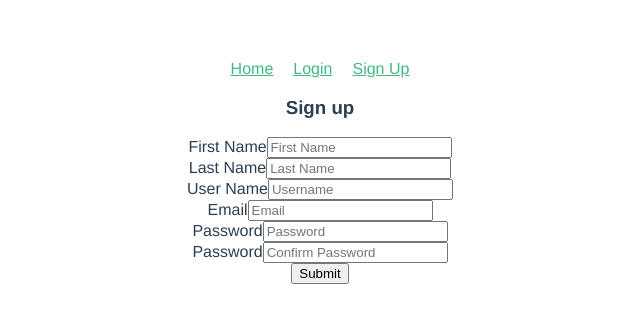
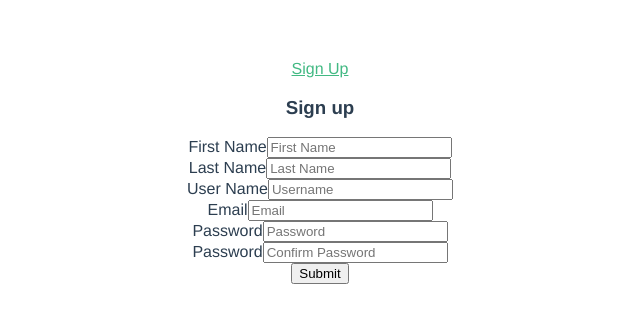
Before and after one commit to willrhyd/training_app_test, a Vue app in the folder vue-app/: page /register in a window 1280 px wide. Shown: the top 322 px of the page, without its empty margins (320-960 px from the left). Built offline with nearby package versions, Linux system fonts and the light colour scheme.

Commit message:
Tinkering with vue routes and the navbar, think this is why I need Vuex

```diff
--- a/vue-app/src/App.vue
+++ b/vue-app/src/App.vue
@@ -21,6 +21,7 @@ export default {
   methods:{
     loggedIn(){
       this.seen = false;
+      this.$router.push('/calendar');
     }
   }
 
--- a/vue-app/src/components/login.vue
+++ b/vue-app/src/components/login.vue
@@ -28,6 +28,7 @@ export default{
     }
   },
   methods:{
+    // Log in and emit 'loggedIn' event to router
     async handleSubmit(){
       try{
       const response = await axios.post('/login',{
@@ -35,11 +36,11 @@ export default{
         password: this.password
       });
       console.log(response);
-      this.$router.push('/');
       this.$emit('loggedIn')
+      this.$router.push('/calendar');
     } catch (err){
         console.log(err)
-        this.$router.push('/login');
+        this.$router.push('/');
       }
 
 
--- a/vue-app/src/components/navbar.vue
+++ b/vue-app/src/components/navbar.vue
@@ -2,10 +2,10 @@
   <div class="nav">
 
     <ul v-on:loggedIn="seen!=seen">
-      <li><a href="/" target="_blank" rel="noopener">Home</a></li>
-      <li v-show="seen"><a href="/login" target="_blank" rel="noopener">Login</a></li>
+      <li v-show="!seen"><a href="/calendar" target="_blank" rel="noopener">Calendar</a></li>
+      <li v-show="!seen"><a href="/dashboard" target="_blank" rel="noopener">Dashboard</a></li>
       <li v-show="seen"><a href="/register" target="_blank" rel="noopener">Sign Up</a></li>
-      <li v-show="!seen"><a v-on:click="handleLogout" href="/login" target="_blank" rel="noopener">Logout</a></li>
+      <li v-show="!seen"><a v-on:click="handleLogout" href="/" target="_blank" rel="noopener">Logout</a></li>
     </ul>
   </div>
 </template>
@@ -24,7 +24,10 @@ export default {
      async handleLogout(){
       await axios.get('http://localhost:3000/logout')
         .catch((err)=>{console.log(err);})
-        .then(this.seen=false);
+        .then(()=>{
+          this.seen = false;
+          this.$router.push('/login')
+        });
     }
   }
 }
--- a/vue-app/src/router.js
+++ b/vue-app/src/router.js
@@ -10,8 +10,8 @@ Vue.use(Router)
 export default new Router ({
   mode: 'history',
   routes:[
-    {path:'/', component: calendar},
-    {path:'/login', component: login},
+    {path:'/', component: login},
+    {path:'/calendar', component: calendar},
     {path:'/register', component: register}
   ]
 })
```
